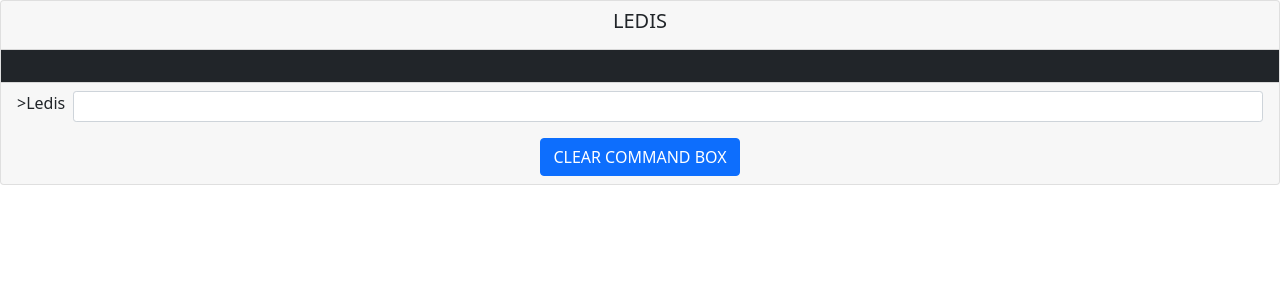
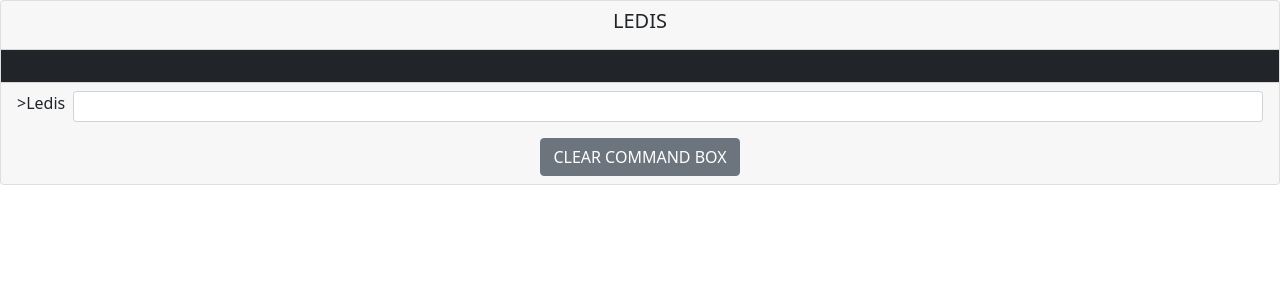
Before and after one commit to s3818520/cli_assignment, a React (Create React App) app: page / in a window 1280 px wide. Shown: the top 300 px of the page. Built offline with nearby package versions, Linux system fonts and the light colour scheme.

Commit message:
bug fixed

```diff
--- a/src/components/CommandScreen.js
+++ b/src/components/CommandScreen.js
@@ -340,7 +340,15 @@ export default function CommandScreen() {
 
                 }
 
-            } else {
+            } else if (cmd == "SAVE") {
+
+
+
+            } else if (cmd == "RESTORE") {
+
+
+
+            }else {
                 setCommandList(previousCommandList => ([...previousCommandList, "ERROR: Unknown command"]));
 
             }
@@ -380,7 +388,7 @@ export default function CommandScreen() {
                     <div className="input-group input-group-sm mb-3">
                         &gt;Ledis <input type="text" className="form-control ms-2" id="myInput" onKeyDown={handleKeyDown} onChange={(e) => { setInput(e.target.value) }} aria-label="Sizing example input" aria-describedby="inputGroup-sizing-sm"></input>
                     </div>
-                    <button type="button" className="btn btn-primary" onClick={() => setCommandList([])}>CLEAR COMMAND BOX</button>
+                    <button type="button" className="btn btn-secondary" onClick={() => setCommandList([])}>CLEAR COMMAND BOX</button>
                 </div>
             </div>
 
```
